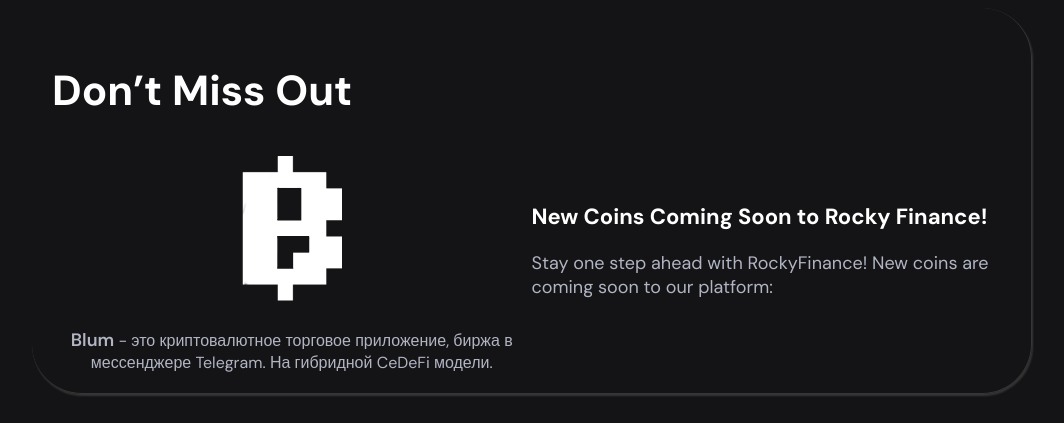
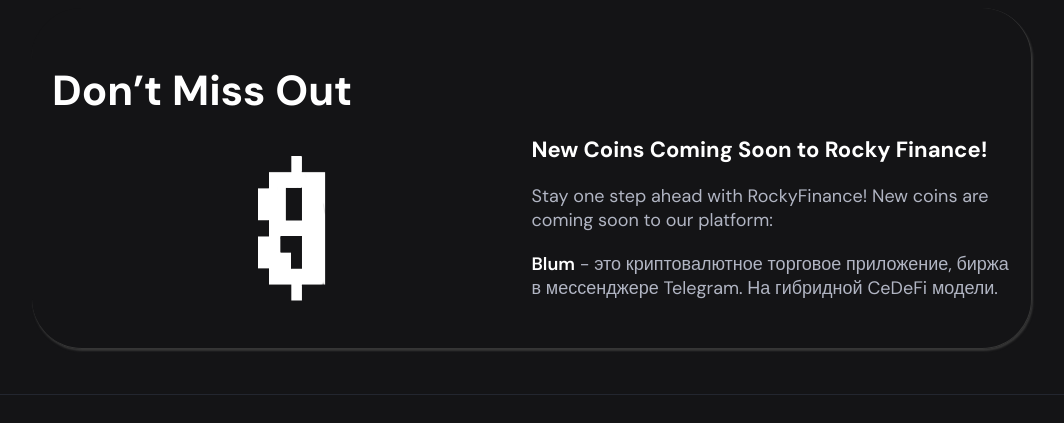
Before and after one commit to StepanenkoDmytro/crypto-exchanger-client, a React (Create React App) app: page / in a window 1280 px wide. Shown: the part 940-1363 px from the top of the page, without its empty margins (108-1172 px from the left). Built offline with nearby package versions, Linux system fonts and the light colour scheme; no server answers.

Commit message:
Announcement with animation

```diff
--- a/src/components/ui/Announcement.css
+++ b/src/components/ui/Announcement.css
@@ -1,3 +1,12 @@
+@keyframes spin {
+    from {
+        transform: rotateY(0deg);
+    }
+    to {
+        transform: rotateY(360deg);
+    }
+}
+
 .announcement-container {
     font-size: 18px;
     color: var(--gray);
@@ -28,6 +37,16 @@
     justify-content: center;
 }
 
+.announcement__desc p {
+    margin-bottom: 20px;
+}
+
+.announcement__desc span {
+    font-size: 18px;
+    font-weight: 600;
+    color: var(--onsurface);
+}
+
 .announcement__desc-title {
     color: var(--onsurface);
     font-size: 22px;
@@ -35,22 +54,15 @@
     margin-bottom: 20px;
 }
 
-.announcement__end {
-    text-align: center;
-}
-
 .announcement__contect {
     display: flex;
-    font-size: 16px;
-    text-align: center;
     align-items: center;
-}
-
-.announcement__contect span {
-    font-size: 18px;
-    font-weight: 600;
 }
 
 .announcement__contect img {
     width: 200px;
+    height: auto;
+    animation: spin 10s linear infinite;
+    display: block;
+    margin: 0 auto;
 }
--- a/src/components/ui/Announcement.tsx
+++ b/src/components/ui/Announcement.tsx
@@ -12,15 +12,14 @@
             <div className='announcement__box'>
                 <div className='announcement__contect'>
                     <img src={blumIcon}/>
-                    <p><span>Blum</span> - это криптовалютное торговое приложение, биржа в мессенджере Telegram. На гибридной CeDeFi модели.</p>
                 </div>
 
                 <div className='announcement__desc'>
                     <p className='announcement__desc-title'>New Coins Coming Soon to Rocky Finance!</p>
                     <p>Stay one step ahead with RockyFinance! New coins are coming soon to our platform: </p>
+                    <p><span>Blum</span> - это криптовалютное торговое приложение, биржа в мессенджере Telegram. На гибридной CeDeFi модели.</p>
                 </div>
             </div>
-            {/* <p className='announcement__end'>Get ready for a new level of investing!</p> */}
         </div>
 
     </section>
```
